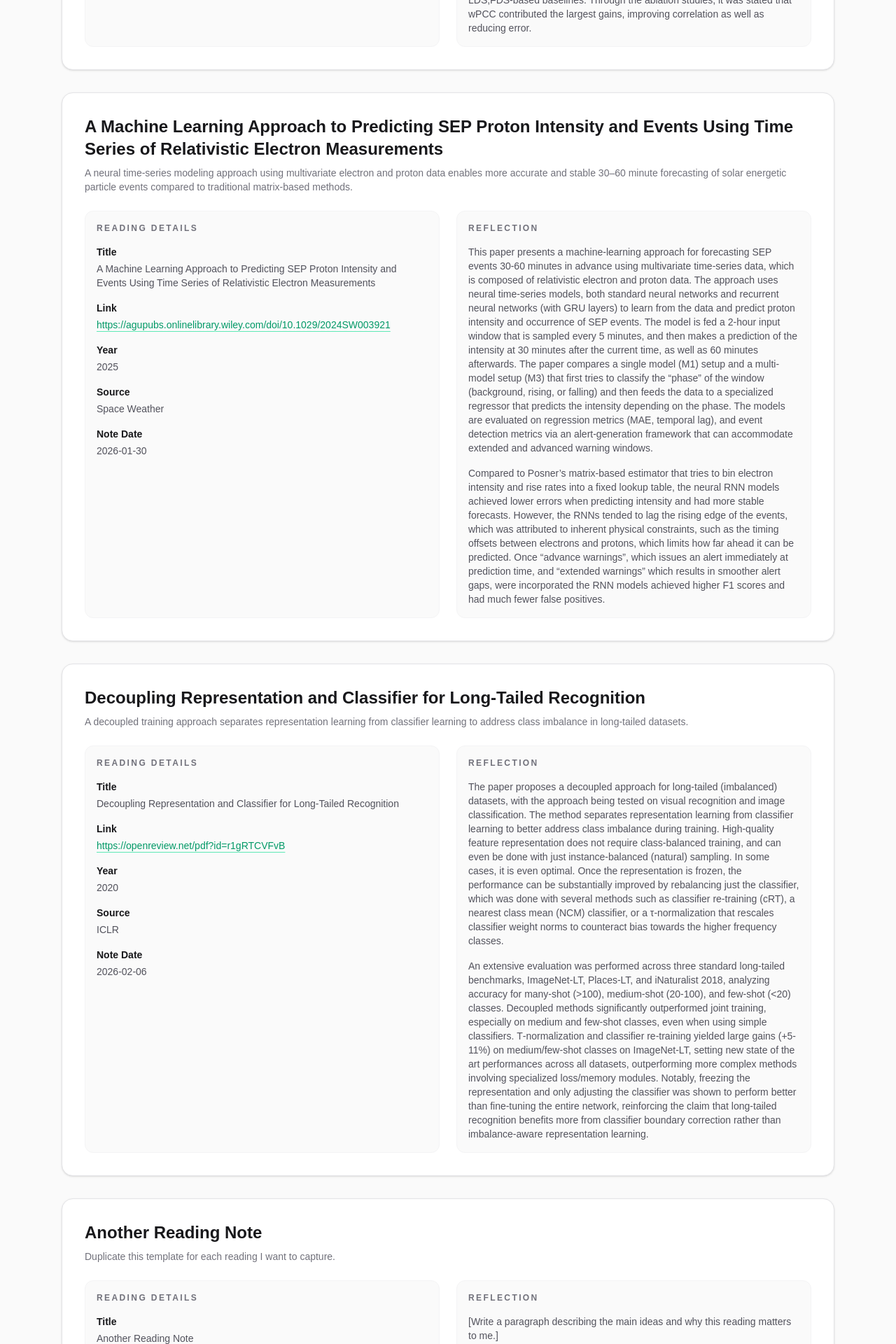
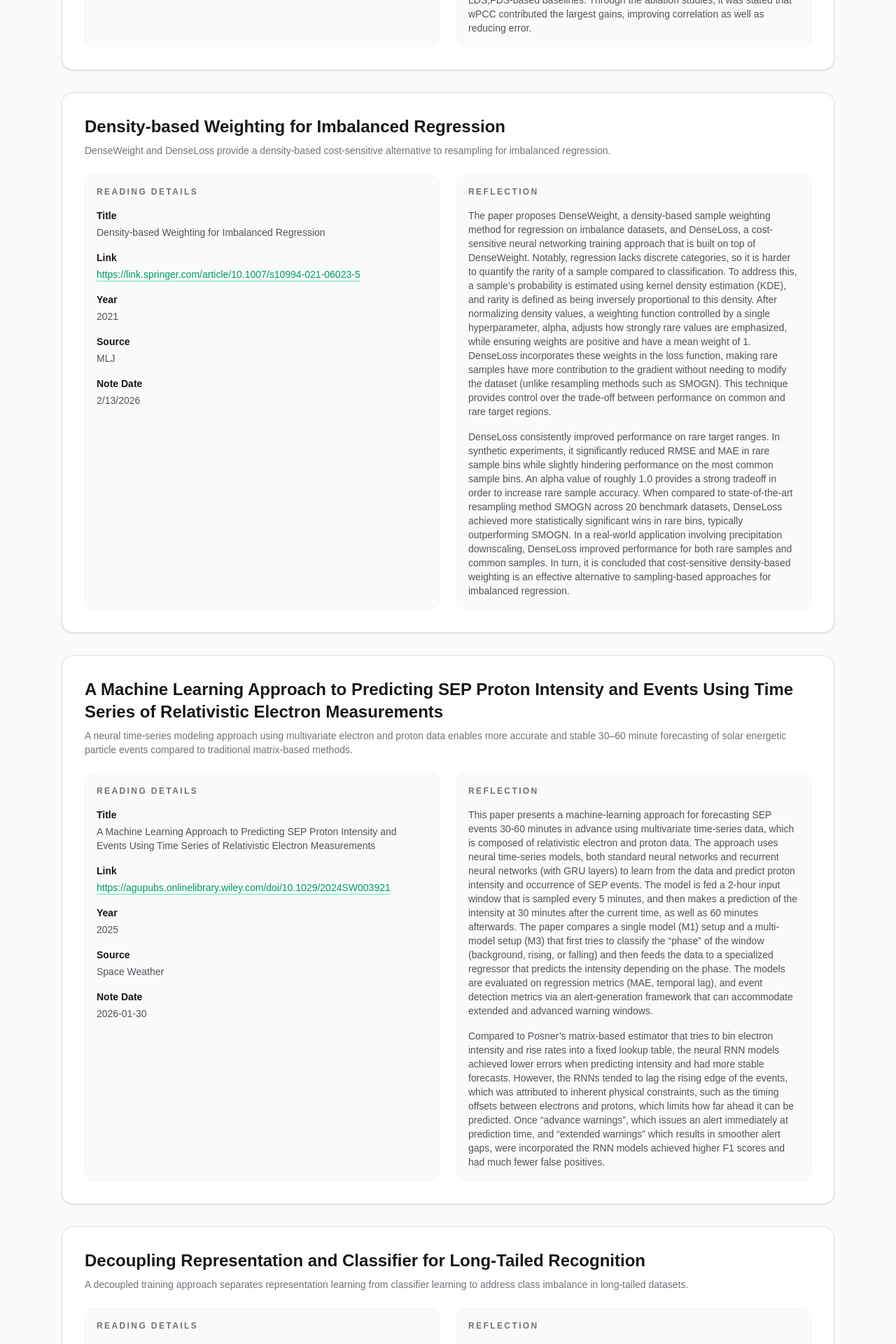
Before and after one commit to danielx1611/ML-Research-Summaries, a Next.js app: page /summaries in a window 1280 px wide. Shown: the part 1885-3805 px from the top of the page at 70% size. Built offline with nearby package versions, Linux system fonts and the light colour scheme.

Commit message:
Add DenseWeight/DenseLoss paper summary entry

```diff
--- a/app/summaries/page.tsx
+++ b/app/summaries/page.tsx
@@ -28,6 +28,20 @@ const summaryTemplates = [
     reflection: [
       "This paper addresses highly imbalance regression on tabular data, where the imbalance ratio >= 1000. It is argued that Mean Squared Error is insufficient to evaluate the model’s predictions since it ignores the correlation between predictions and true values. The paper proposes CISIR (Correlation, Involution importance, and Stratified sampling for Imbalanced Regression), which has 3 components: (1) the weighted Pearson Correlation Coefficient (wPCC), (2) Monotonically Decreasing Involution (MDI) Importance, which generalizes inverse and linear weighting, while supporting convex, linear, or concave emphasis on rare samples, and (3) stratified sampling of mini-batches to ensure rare instances appear in every batch. The resulting model is based on a weighted MSE plus a scaled wPCC regularizer, with the importance derived from KDE-estimated label densities.",
       "The method was evaluated on five highly imbalanced tabular datasets (two SEP datasets, SARCOS, Blog Feedback, and Online News Popularity). The main metrics being use are AORE (average of overall MAE and rare-instance MAE) as well as AORC (average of overall PCC and rare-instance PCC), with additional metric checks such as MAE, MAER, PCC, and PCCR. Across the datasets, CISIR achieved the lowest AORE in the majority of datasets, and the highest/second-highest AORC in all datasets, outperforming other methods such DenseLoss, Balanced MSE, and other LDS,FDS-based baselines. Through the ablation studies, it was stated that wPCC contributed the largest gains, improving correlation as well as reducing error. ",
+    ],
+  },
+  {
+    id: "density-based-weighting-imbalanced-regression",
+    title: "Density-based Weighting for Imbalanced Regression",
+    description:
+      "DenseWeight and DenseLoss provide a density-based cost-sensitive alternative to resampling for imbalanced regression.",
+    link: "https://link.springer.com/article/10.1007/s10994-021-06023-5",
+    year: "2021",
+    source: "MLJ",
+    noteDate: "2/13/2026",
+    reflection: [
+      "The paper proposes DenseWeight, a density-based sample weighting method for regression on imbalance datasets, and DenseLoss, a cost-sensitive neural networking training approach that is built on top of DenseWeight. Notably, regression lacks discrete categories, so it is harder to quantify the rarity of a sample compared to classification. To address this, a sample’s probability is estimated using kernel density estimation (KDE), and rarity is defined as being inversely proportional to this density. After normalizing density values, a weighting function controlled by a single hyperparameter, alpha, adjusts how strongly rare values are emphasized, while ensuring weights are positive and have a mean weight of 1. DenseLoss incorporates these weights in the loss function, making rare samples have more contribution to the gradient without needing to modify the dataset (unlike resampling methods such as SMOGN). This technique provides control over the trade-off between performance on common and rare target regions.",
+      "DenseLoss consistently improved performance on rare target ranges. In synthetic experiments, it significantly reduced RMSE and MAE in rare sample bins while slightly hindering performance on the most common sample bins. An alpha value of roughly 1.0 provides a strong tradeoff in order to increase rare sample accuracy. When compared to state-of-the-art resampling method SMOGN across 20 benchmark datasets, DenseLoss achieved more statistically significant wins in rare bins, typically outperforming SMOGN. In a real-world application involving precipitation downscaling, DenseLoss improved performance for both rare samples and common samples. In turn, it is concluded that cost-sensitive density-based weighting is an effective alternative to sampling-based approaches for imbalanced regression.",
     ],
   },
   {
```
